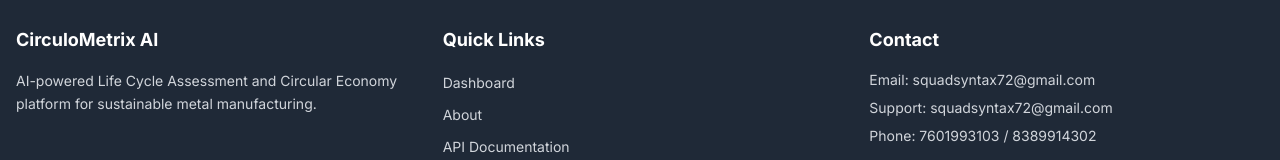
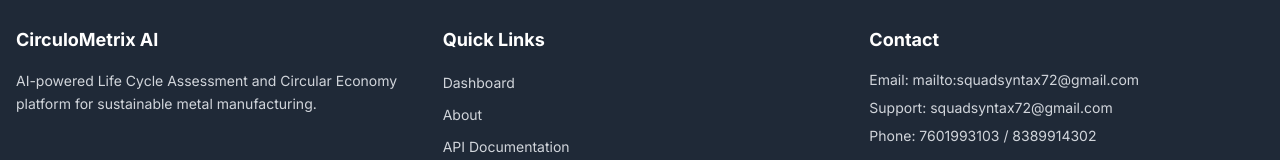
Before and after one commit to Debanga-06/CirculoMetrix-AI, a React (Vite) app in the folder frontend/: page / in a window 1280 px wide. Shown: the part 3050-3210 px from the top of the page. Built offline with nearby package versions, Linux system fonts and the light colour scheme.

Commit message:
Update email link to be clickable

```diff
--- a/frontend/src/App.jsx
+++ b/frontend/src/App.jsx
@@ -126,7 +126,7 @@ function App() {
                 <h3 className="text-lg font-bold mb-4 text-white">Contact</h3>
                 <ul className="space-y-2 text-sm">
                   <li className="text-gray-300">
-                    Email: squadsyntax72@gmail.com
+                    Email: mailto:squadsyntax72@gmail.com
                   </li>
                   <li className="text-gray-300">
                     Support: squadsyntax72@gmail.com
```
